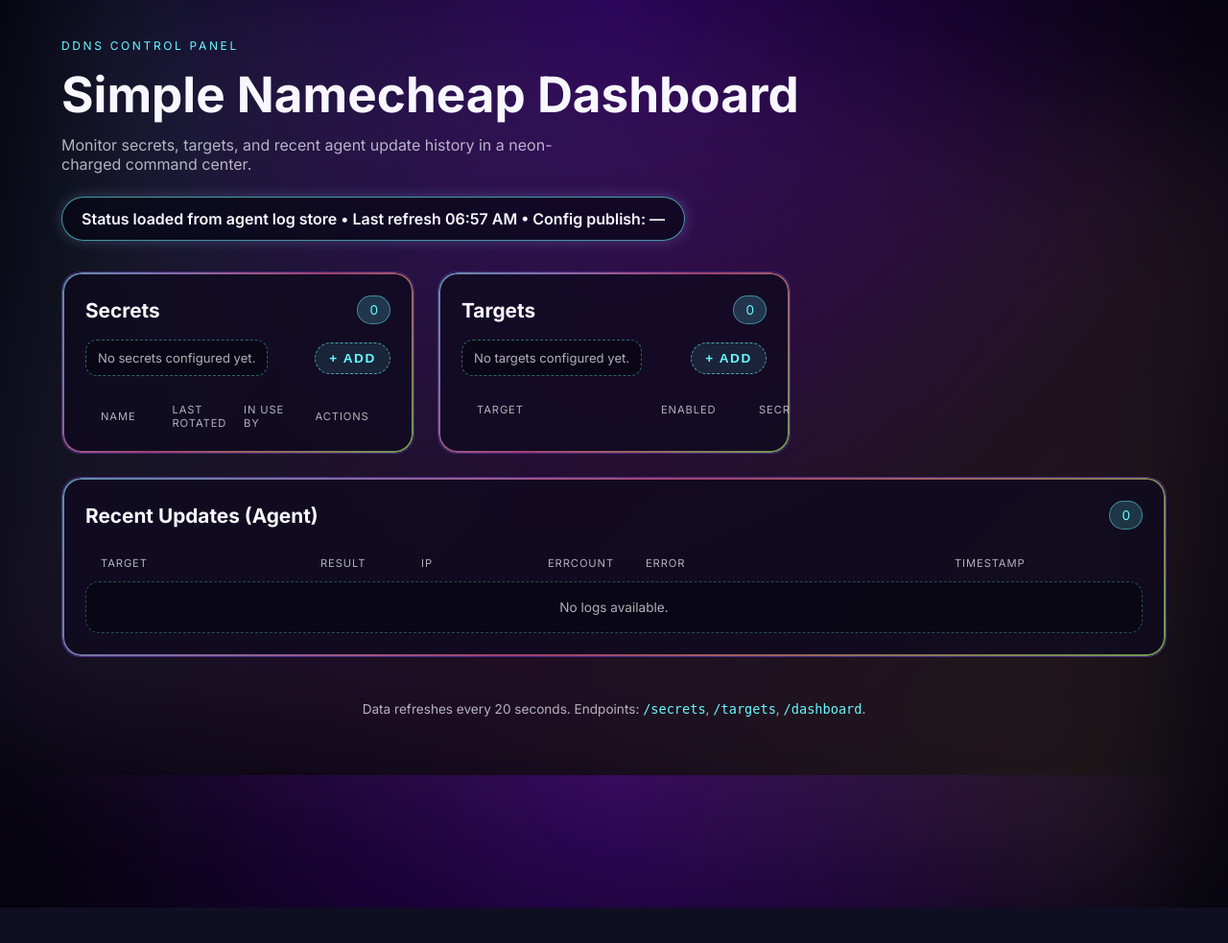
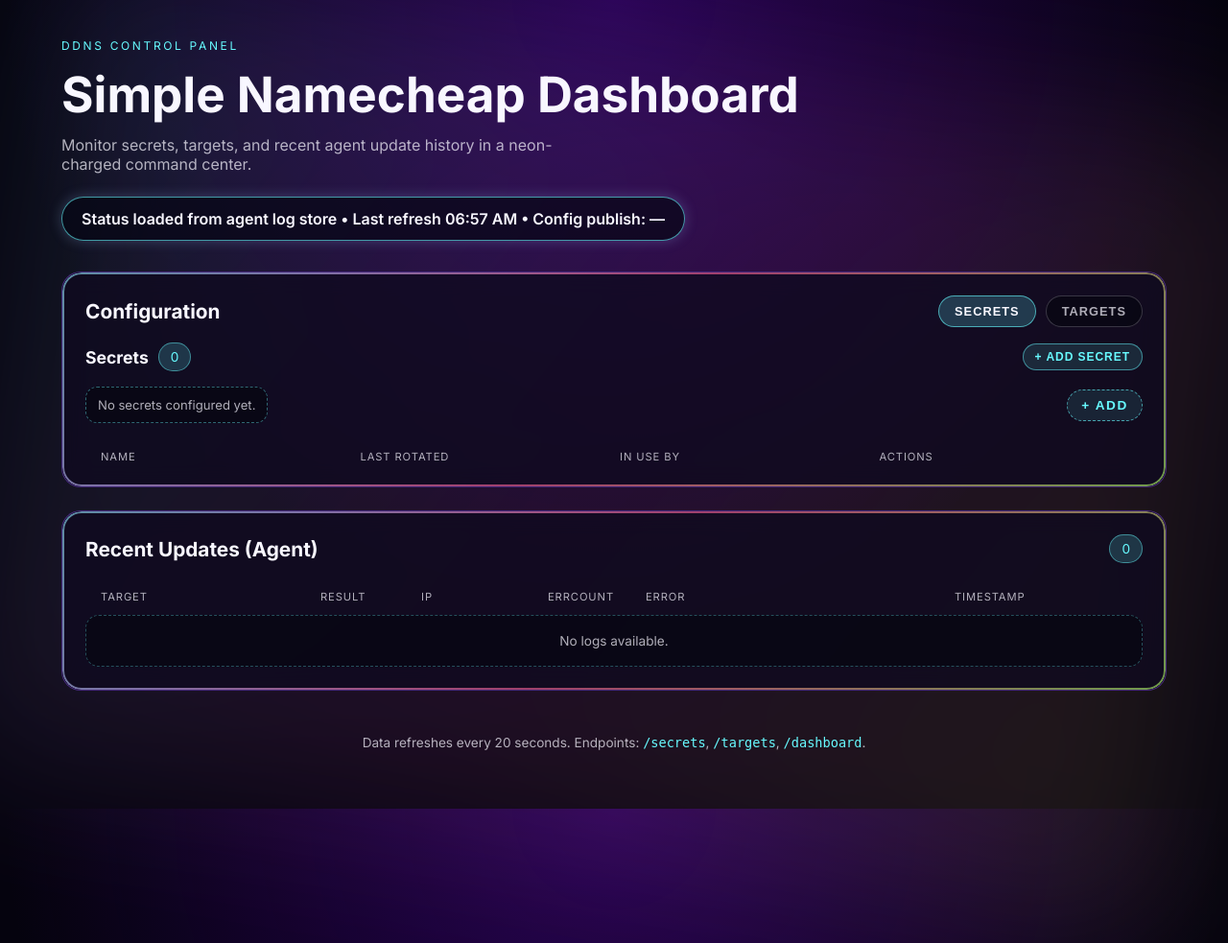
Before and after one commit to magus-warrior/simple-namecheap-ddns, a Flask app: page / in a window 1280 px wide; the page is wider, and only the part inside the window is pictured. Shown: that part at 96% size. Before the commit the page ends 946 px from the top of that part, so only its background shows below. Run offline with Flask 3, Linux system fonts and the light colour scheme; data that the repository does not hold is empty.

Commit message:
Combine config panels into tabs

```diff
--- a/webapp/static/css/styles.css
+++ b/webapp/static/css/styles.css
@@ -120,6 +120,10 @@ h1 {
   backdrop-filter: blur(12px);
 }
 
+.panel.config {
+  grid-column: 1 / -1;
+}
+
 .panel::before {
   content: "";
   position: absolute;
@@ -147,14 +151,71 @@ h1 {
 
 .panel-header {
   display: flex;
+  flex-wrap: wrap;
   align-items: center;
   justify-content: space-between;
+  gap: 12px;
   margin-bottom: 16px;
 }
 
 .panel h2 {
   margin: 0;
   font-size: 1.3rem;
+}
+
+.tab-list {
+  display: flex;
+  flex-wrap: wrap;
+  gap: 10px;
+  justify-content: flex-end;
+}
+
+.tab-button {
+  border-radius: 999px;
+  padding: 8px 16px;
+  font-size: 0.8rem;
+  font-weight: 600;
+  text-transform: uppercase;
+  letter-spacing: 0.08em;
+  border: 1px solid rgba(248, 247, 255, 0.2);
+  background: rgba(8, 6, 18, 0.7);
+  color: var(--muted);
+  cursor: pointer;
+}
+
+.tab-button.is-active {
+  color: var(--text);
+  border-color: rgba(103, 250, 255, 0.6);
+  background: rgba(103, 250, 255, 0.2);
+}
+
+.tab-panel {
+  display: none;
+  margin-top: 8px;
+}
+
+.tab-panel.is-active {
+  display: block;
+}
+
+.tab-panel-header {
+  display: flex;
+  flex-wrap: wrap;
+  align-items: center;
+  justify-content: space-between;
+  gap: 12px;
+  margin-bottom: 16px;
+}
+
+.tab-panel-title {
+  display: flex;
+  align-items: center;
+  gap: 10px;
+}
+
+.tab-panel-title h3 {
+  margin: 0;
+  font-size: 1.1rem;
 }
 
 .badge {
@@ -164,6 +225,26 @@ h1 {
   background: rgba(103, 250, 255, 0.18);
   color: var(--accent);
   border: 1px solid rgba(103, 250, 255, 0.45);
+}
+
+.panel-action {
+  border-radius: 999px;
+  padding: 6px 12px;
+  font-size: 0.75rem;
+  font-weight: 600;
+  text-transform: uppercase;
+  letter-spacing: 0.08em;
+  border: 1px solid rgba(103, 250, 255, 0.5);
+  background: rgba(103, 250, 255, 0.12);
+  color: var(--accent);
+  cursor: pointer;
+  white-space: nowrap;
+  transition: border-color 0.2s ease, box-shadow 0.2s ease;
+}
+
+.panel-action:hover {
+  border-color: rgba(103, 250, 255, 0.8);
+  box-shadow: 0 0 12px rgba(103, 250, 255, 0.25);
 }
 
 .list {
@@ -478,3 +559,10 @@ code {
     min-width: 560px;
   }
 }
+
+@media (max-width: 640px) {
+  .tab-list {
+    width: 100%;
+    justify-content: flex-start;
+  }
+}
--- a/webapp/static/js/app.js
+++ b/webapp/static/js/app.js
@@ -2,10 +2,12 @@ const STATUS_PILL = document.getElementById("status-pill");
 const SECRETS_TABLE = document.getElementById("secrets-table");
 const SECRETS_LIST = document.getElementById("secrets-list");
 const SECRET_ADD_TOGGLE = document.getElementById("secret-add-toggle");
+const SECRET_ADD_HEADER = document.getElementById("secret-add-header");
 const SECRET_DRAWER = document.getElementById("secret-drawer");
 const TARGETS_TABLE = document.getElementById("targets-table");
 const TARGETS_LIST = document.getElementById("targets-list");
 const TARGET_ADD_TOGGLE = document.getElementById("target-add-toggle");
+const TARGET_ADD_HEADER = document.getElementById("target-add-header");
 const TARGET_DRAWER = document.getElementById("target-drawer");
 const LOGS_TABLE = document.getElementById("logs-table");
 const LOGS_EMPTY = document.getElementById("logs-empty");
@@ -26,6 +28,10 @@ const TARGET_INTERVAL = document.getElementById("target-interval");
 const TARGET_SUBMIT = document.getElementById("target-submit");
 const TARGET_CANCEL = document.getElementById("target-cancel");
 const TARGET_SECRET_HINT = document.getElementById("target-secret-hint");
+const TAB_SECRETS = document.getElementById("tab-secrets");
+const TAB_TARGETS = document.getElementById("tab-targets");
+const PANEL_SECRETS = document.getElementById("panel-secrets");
+const PANEL_TARGETS = document.getElementById("panel-targets");
 
 const secretsCache = [];
 let editingSecretId = null;
@@ -36,19 +42,32 @@ const setStatus = (text, isError = false) => {
   STATUS_PILL.style.borderColor = isError ? "rgba(255, 103, 242, 0.9)" : "rgba(103, 250, 255, 0.6)";
 };
 
+const setActiveTab = (tab) => {
+  const isSecrets = tab === "secrets";
+  TAB_SECRETS.classList.toggle("is-active", isSecrets);
+  TAB_TARGETS.classList.toggle("is-active", !isSecrets);
+  TAB_SECRETS.setAttribute("aria-selected", String(isSecrets));
+  TAB_TARGETS.setAttribute("aria-selected", String(!isSecrets));
+  PANEL_SECRETS.hidden = !isSecrets;
+  PANEL_TARGETS.hidden = isSecrets;
+  PANEL_SECRETS.classList.toggle("is-active", isSecrets);
+  PANEL_TARGETS.classList.toggle("is-active", !isSecrets);
+};
+
 const clearTableRows = (table) => {
   table.querySelectorAll(".table-row.data-row").forEach((row) => row.remove());
 };
 
-const toggleDrawer = (drawer, toggleButton, forceOpen) => {
+const toggleDrawer = (drawer, toggleButtons, forceOpen) => {
+  const buttons = Array.isArray(toggleButtons) ? toggleButtons : [toggleButtons];
   const shouldOpen = forceOpen ?? drawer.hidden;
   drawer.hidden = !shouldOpen;
-  toggleButton.setAttribute("aria-expanded", String(shouldOpen));
+  buttons.forEach((button) => button?.setAttribute("aria-expanded", String(shouldOpen)));
 };
 
-const ensureDrawerOpen = (drawer, toggleButton) => {
+const ensureDrawerOpen = (drawer, toggleButtons) => {
   if (drawer.hidden) {
-    toggleDrawer(drawer, toggleButton, true);
+    toggleDrawer(drawer, toggleButtons, true);
   }
 };
 
@@ -275,7 +294,7 @@ const resetSecretForm = () => {
   SECRET_FORM.reset();
   SECRET_SUBMIT.textContent = "Add secret";
   SECRET_CANCEL.hidden = true;
-  toggleDrawer(SECRET_DRAWER, SECRET_ADD_TOGGLE, false);
+  toggleDrawer(SECRET_DRAWER, [SECRET_ADD_TOGGLE, SECRET_ADD_HEADER], false);
 };
 
 const resetTargetForm = () => {
@@ -285,7 +304,7 @@ const resetTargetForm = () => {
   TARGET_INTERVAL.value = "5";
   TARGET_SUBMIT.textContent = "Add target";
   TARGET_CANCEL.hidden = true;
-  toggleDrawer(TARGET_DRAWER, TARGET_ADD_TOGGLE, false);
+  toggleDrawer(TARGET_DRAWER, [TARGET_ADD_TOGGLE, TARGET_ADD_HEADER], false);
 };
 
 const startSecretEdit = (secret) => {
@@ -294,7 +313,8 @@ const startSecretEdit = (secret) => {
   SECRET_VALUE.value = "";
   SECRET_SUBMIT.textContent = "Update secret";
   SECRET_CANCEL.hidden = false;
-  ensureDrawerOpen(SECRET_DRAWER, SECRET_ADD_TOGGLE);
+  setActiveTab("secrets");
+  ensureDrawerOpen(SECRET_DRAWER, [SECRET_ADD_TOGGLE, SECRET_ADD_HEADER]);
   SECRET_NAME.focus();
 };
 
@@ -304,7 +324,8 @@ const startSecretRotate = (secret) => {
   SECRET_VALUE.value = "";
   SECRET_SUBMIT.textContent = "Rotate secret";
   SECRET_CANCEL.hidden = false;
-  ensureDrawerOpen(SECRET_DRAWER, SECRET_ADD_TOGGLE);
+  setActiveTab("secrets");
+  ensureDrawerOpen(SECRET_DRAWER, [SECRET_ADD_TOGGLE, SECRET_ADD_HEADER]);
   SECRET_VALUE.focus();
 };
 
@@ -317,7 +338,26 @@ const startTargetEdit = (target) => {
   TARGET_INTERVAL.value = String(target.interval_minutes ?? 5);
   TARGET_SUBMIT.textContent = "Update target";
   TARGET_CANCEL.hidden = false;
-  ensureDrawerOpen(TARGET_DRAWER, TARGET_ADD_TOGGLE);
+  setActiveTab("targets");
+  ensureDrawerOpen(TARGET_DRAWER, [TARGET_ADD_TOGGLE, TARGET_ADD_HEADER]);
+  TARGET_HOST.focus();
+};
+
+const openSecretAddDrawer = () => {
+  if (editingSecretId) {
+    resetSecretForm();
+  }
+  setActiveTab("secrets");
+  ensureDrawerOpen(SECRET_DRAWER, [SECRET_ADD_TOGGLE, SECRET_ADD_HEADER]);
+  SECRET_NAME.focus();
+};
+
+const openTargetAddDrawer = () => {
+  if (editingTargetId) {
+    resetTargetForm();
+  }
+  setActiveTab("targets");
+  ensureDrawerOpen(TARGET_DRAWER, [TARGET_ADD_TOGGLE, TARGET_ADD_HEADER]);
   TARGET_HOST.focus();
 };
 
@@ -491,10 +531,22 @@ SECRET_ADD_TOGGLE.addEventListener("click", () => {
   if (editingSecretId) {
     resetSecretForm();
   }
-  toggleDrawer(SECRET_DRAWER, SECRET_ADD_TOGGLE);
+  toggleDrawer(SECRET_DRAWER, [SECRET_ADD_TOGGLE, SECRET_ADD_HEADER]);
   if (!SECRET_DRAWER.hidden) {
     SECRET_NAME.focus();
   }
+});
+
+SECRET_ADD_HEADER.addEventListener("click", () => {
+  openSecretAddDrawer();
+});
+
+TAB_SECRETS.addEventListener("click", () => {
+  setActiveTab("secrets");
+});
+
+TAB_TARGETS.addEventListener("click", () => {
+  setActiveTab("targets");
 });
 
 TARGET_FORM.addEventListener("submit", async (event) => {
@@ -521,11 +573,15 @@ TARGET_ADD_TOGGLE.addEventListener("click", () => {
   if (editingTargetId) {
     resetTargetForm();
   }
-  toggleDrawer(TARGET_DRAWER, TARGET_ADD_TOGGLE);
+  toggleDrawer(TARGET_DRAWER, [TARGET_ADD_TOGGLE, TARGET_ADD_HEADER]);
   if (!TARGET_DRAWER.hidden) {
     TARGET_HOST.focus();
   }
 });
 
+TARGET_ADD_HEADER.addEventListener("click", () => {
+  openTargetAddDrawer();
+});
+
 loadData();
 setInterval(loadData, 20000);
--- a/webapp/templates/index.html
+++ b/webapp/templates/index.html
@@ -21,10 +21,48 @@
     </header>
 
     <main class="grid">
-      <section class="panel" aria-labelledby="secrets-title">
+      <section class="panel config" aria-labelledby="config-title">
         <div class="panel-header">
-          <h2 id="secrets-title">Secrets</h2>
+          <h2 id="config-title">Configuration</h2>
+          <div class="tab-list" role="tablist" aria-label="Configuration tabs">
+            <button
+              type="button"
+              class="tab-button is-active"
+              id="tab-secrets"
+              role="tab"
+              aria-selected="true"
+              aria-controls="panel-secrets"
+            >
+              Secrets
+            </button>
+            <button
+              type="button"
+              class="tab-button"
+              id="tab-targets"
+              role="tab"
+              aria-selected="false"
+              aria-controls="panel-targets"
+            >
+              Targets
+            </button>
+          </div>
+        </div>
+
+        <div class="tab-panel is-active" id="panel-secrets" role="tabpanel" aria-labelledby="tab-secrets">
+          <div class="tab-panel-header">
+            <div class="tab-panel-title">
+              <h3 id="secrets-title">Secrets</h3>
               <span class="badge" id="secrets-count">0</span>
+            </div>
+            <button
+              type="button"
+              class="panel-action"
+              id="secret-add-header"
+              aria-expanded="false"
+              aria-controls="secret-drawer"
+            >
+              + Add secret
+            </button>
           </div>
           <div class="list-row">
             <div class="list-row-items" id="secrets-list" aria-live="polite"></div>
@@ -65,12 +103,23 @@
               <span>Actions</span>
             </div>
           </div>
-      </section>
+        </div>
 
-      <section class="panel" aria-labelledby="targets-title">
-        <div class="panel-header">
-          <h2 id="targets-title">Targets</h2>
+        <div class="tab-panel" id="panel-targets" role="tabpanel" aria-labelledby="tab-targets" hidden>
+          <div class="tab-panel-header">
+            <div class="tab-panel-title">
+              <h3 id="targets-title">Targets</h3>
               <span class="badge" id="targets-count">0</span>
+            </div>
+            <button
+              type="button"
+              class="panel-action"
+              id="target-add-header"
+              aria-expanded="false"
+              aria-controls="target-drawer"
+            >
+              + Add target
+            </button>
           </div>
           <div class="list-row">
             <div class="list-row-items" id="targets-list" aria-live="polite"></div>
@@ -138,6 +187,7 @@
               <span>Actions</span>
             </div>
           </div>
+        </div>
       </section>
 
       <section class="panel logs" aria-labelledby="logs-title">
```
Lines whose indentation alone changed are shown as unchanged.
